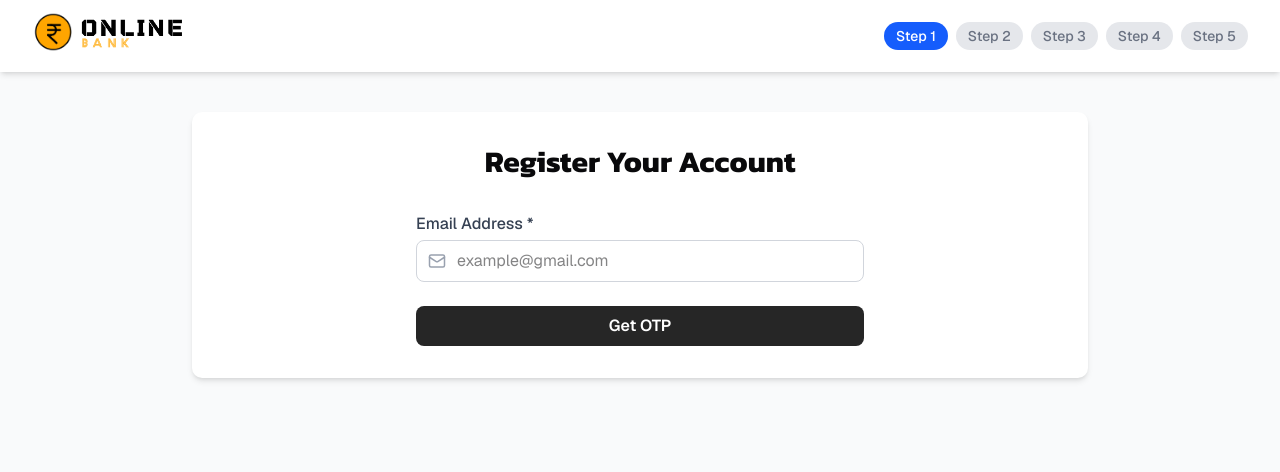
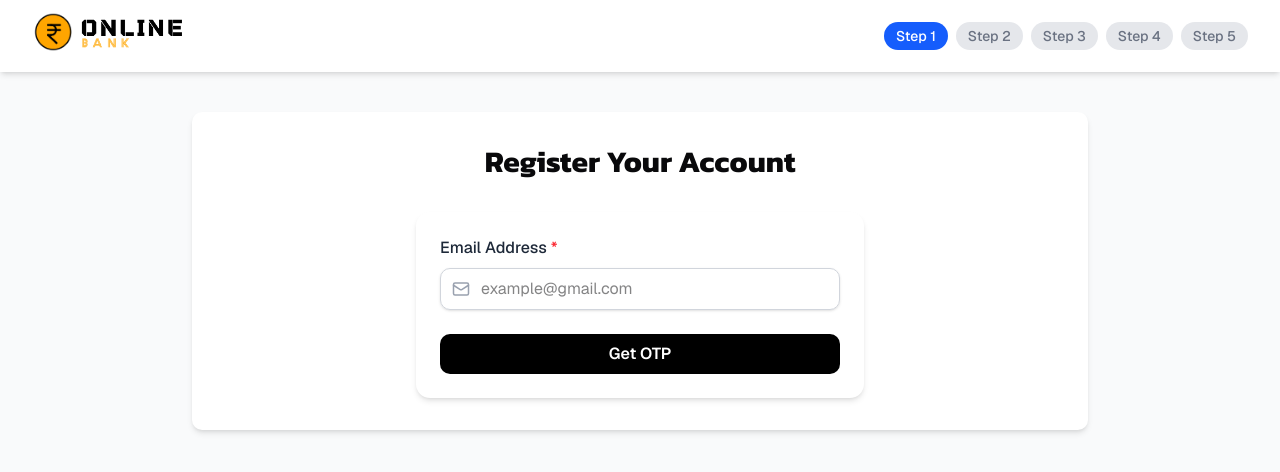
Before and after one commit to GiriBabu-2004/online-bank, a Next.js app: page /register in a window 1280 px wide. Shown: the top 472 px of the page. Built offline with nearby package versions, Linux system fonts and the light colour scheme; no server answers; a web font is replaced by a local one.

Commit message:
feat: enhance registration form with email validation, loading indicators, and animated OTP input

```diff
--- a/app/register/page.jsx
+++ b/app/register/page.jsx
@@ -3,6 +3,8 @@ import { useState, useRef } from "react";
 import { Flex, Input, Typography } from "antd";
 import { Mail } from "lucide-react";
 import Link from "next/link";
+import {  Loader2 } from "lucide-react"; // Loader2 = Spinner
+import { motion } from "framer-motion";
 const { Title } = Typography;
 export default function RegisterPage() {
   const API_BASE = process.env.NEXT_PUBLIC_API_BASE;
@@ -330,6 +332,9 @@ function evaluatePasswordStrength(password) {
     setOtp(value);
   };
 
+  const emailError = email && !email.includes("@"); // simple example
+const otpError = otp.length > 0 && otp.length < 6;
+
   return (
      <div className="min-h-screen bg-gray-50">
     {/* Header with logo and step indicator */}
@@ -372,17 +377,24 @@ function evaluatePasswordStrength(password) {
 
 
       {/* Step 1 */}
-      {step === 1 && (
-  <div className="space-y-6 max-w-md mx-auto">
+   {step === 1 && (
+  <div className="bg-white shadow-md rounded-xl p-6 space-y-6 max-w-md mx-auto transition-all duration-300">
+
+    {/* Email Input */}
     <label className="block">
-      <span className="text-gray-700 font-medium">Email Address *</span>
-      <div className="relative mt-1">
+      <span className="text-gray-800 font-medium">Email Address <span className="text-red-500">*</span></span>
+      <div className="relative mt-2">
         <span className="absolute inset-y-0 left-0 pl-3 flex items-center text-gray-400">
           <Mail size={18} />
         </span>
         <input
           type="email"
-          className="w-full border border-gray-300 rounded-md p-2 pl-10 focus:outline-none focus:ring-2 focus:ring-black focus:border-transparent transition"
+          inputMode="email"
+          className={`w-full border ${
+            emailError ? "border-red-500" : "border-gray-300"
+          } rounded-lg py-2 pl-10 pr-3 shadow-sm focus:outline-none focus:ring-2 ${
+            emailError ? "focus:ring-red-500" : "focus:ring-black"
+          } transition-all`}
           value={email}
           onChange={(e) => setEmail(e.target.value)}
           disabled={otpSent || loadingOtp}
@@ -390,25 +402,34 @@ function evaluatePasswordStrength(password) {
           required
         />
       </div>
+      {emailError && <p className="text-sm text-red-500 mt-1">Please enter a valid email.</p>}
     </label>
 
+    {/* Get OTP Button */}
     {!otpSent ? (
       <button
         onClick={sendOtp}
-        disabled={loadingOtp || !email}
-        className={`w-full text-white font-semibold rounded-md py-2 transition ${
+        disabled={loadingOtp || !email || emailError}
+        className={`w-full text-white font-semibold rounded-lg py-2 flex items-center justify-center gap-2 transition-all ${
           loadingOtp
-            ? "bg-neutral-600 cursor-not-allowed"
-            : "bg-neutral-800 hover:bg-neutral-900"
+            ? "bg-gray-400 cursor-not-allowed"
+            : "bg-black hover:bg-gray-900"
         }`}
       >
+        {loadingOtp && <Loader2 className="animate-spin w-4 h-4" />}
         {loadingOtp ? "Getting OTP..." : "Get OTP"}
       </button>
     ) : (
       <>
-        <div className="space-y-2">
+        {/* Animated OTP Field */}
+        <motion.div
+          initial={{ opacity: 0, scale: 0.95 }}
+          animate={{ opacity: 1, scale: 1 }}
+          transition={{ duration: 0.3 }}
+          className="space-y-3"
+        >
           <div className="flex justify-between items-center">
-            <label className="text-gray-700 font-medium">Enter 6-digit OTP *</label>
+            <label className="text-gray-800 font-medium">Enter 6-digit OTP <span className="text-red-500">*</span></label>
             <button
               onClick={resendOtp}
               disabled={loadingOtp}
@@ -417,31 +438,39 @@ function evaluatePasswordStrength(password) {
               Resend OTP
             </button>
           </div>
+
           <Input.OTP
             length={6}
             value={otp}
             onChange={handleChange}
-            formatter={(str) => str.replace(/\D/g, "")} // Only digits
+            formatter={(str) => str.replace(/\D/g, "")}
             inputMode="numeric"
-            className="mx-auto"
+            autoFocus
+            className={`mx-auto gap-2 [&>input]:rounded-lg [&>input]:border ${
+              otpError ? "border-red-500" : "border-gray-300"
+            } [&>input]:focus:ring-black`}
           />
-        </div>
+          {otpError && <p className="text-sm text-red-500">OTP must be 6 digits.</p>}
+        </motion.div>
 
+        {/* Submit Button */}
         <button
           onClick={verifyOtp}
           disabled={loadingVerify || otp.length < 6}
-          className={`w-full mt-4 font-semibold rounded-md py-2 text-white transition ${
+          className={`w-full mt-4 font-semibold rounded-lg py-2 text-white flex items-center justify-center gap-2 transition-all ${
             loadingVerify
-              ? "bg-green-400 cursor-not-allowed"
+              ? "bg-green-300 cursor-not-allowed"
               : "bg-green-600 hover:bg-green-700"
           }`}
         >
+          {loadingVerify && <Loader2 className="animate-spin w-4 h-4" />}
           {loadingVerify ? "Submitting..." : "Submit"}
         </button>
       </>
     )}
   </div>
 )}
+
 
 
       {/* Step 2 */}
```
